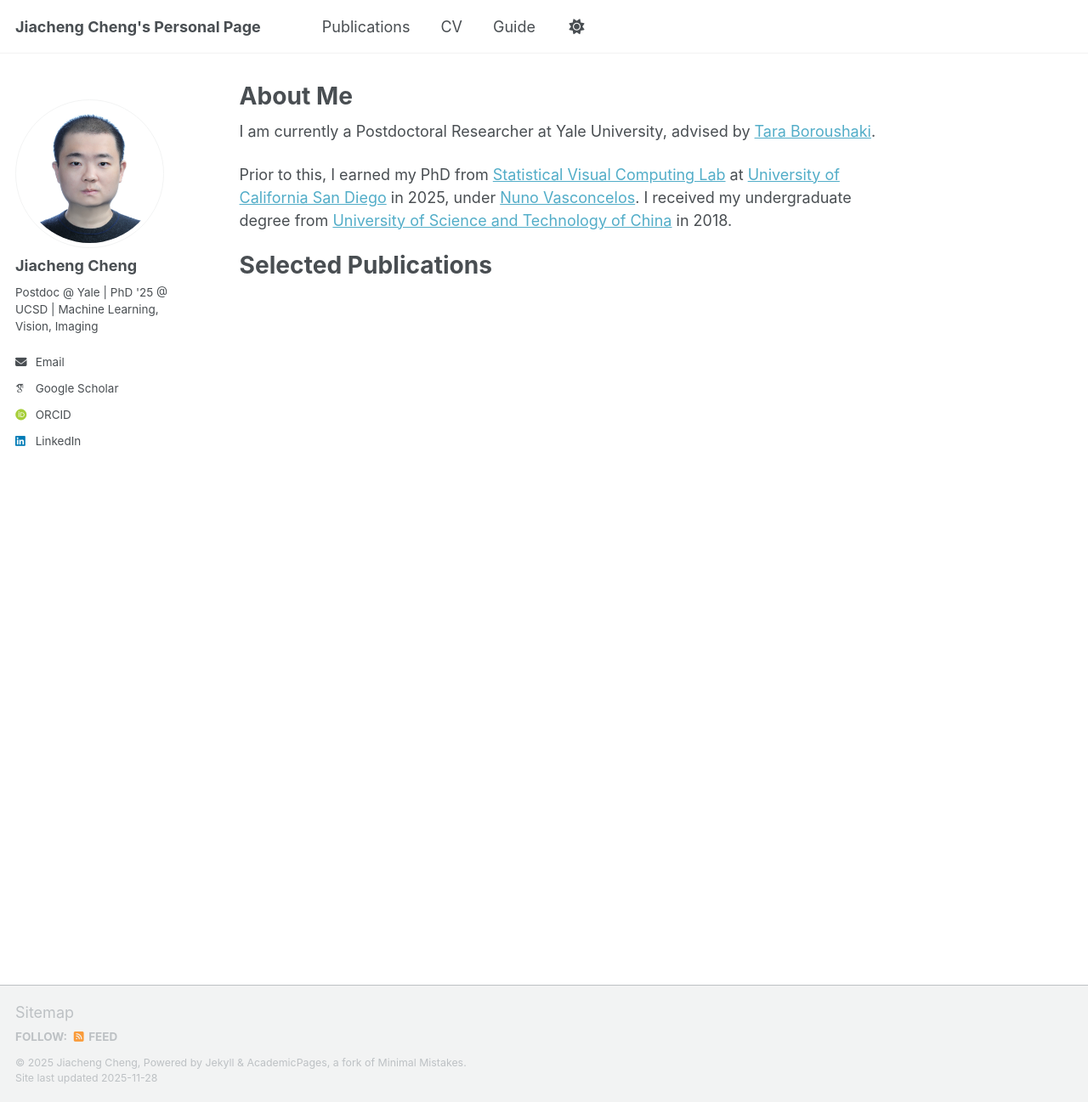
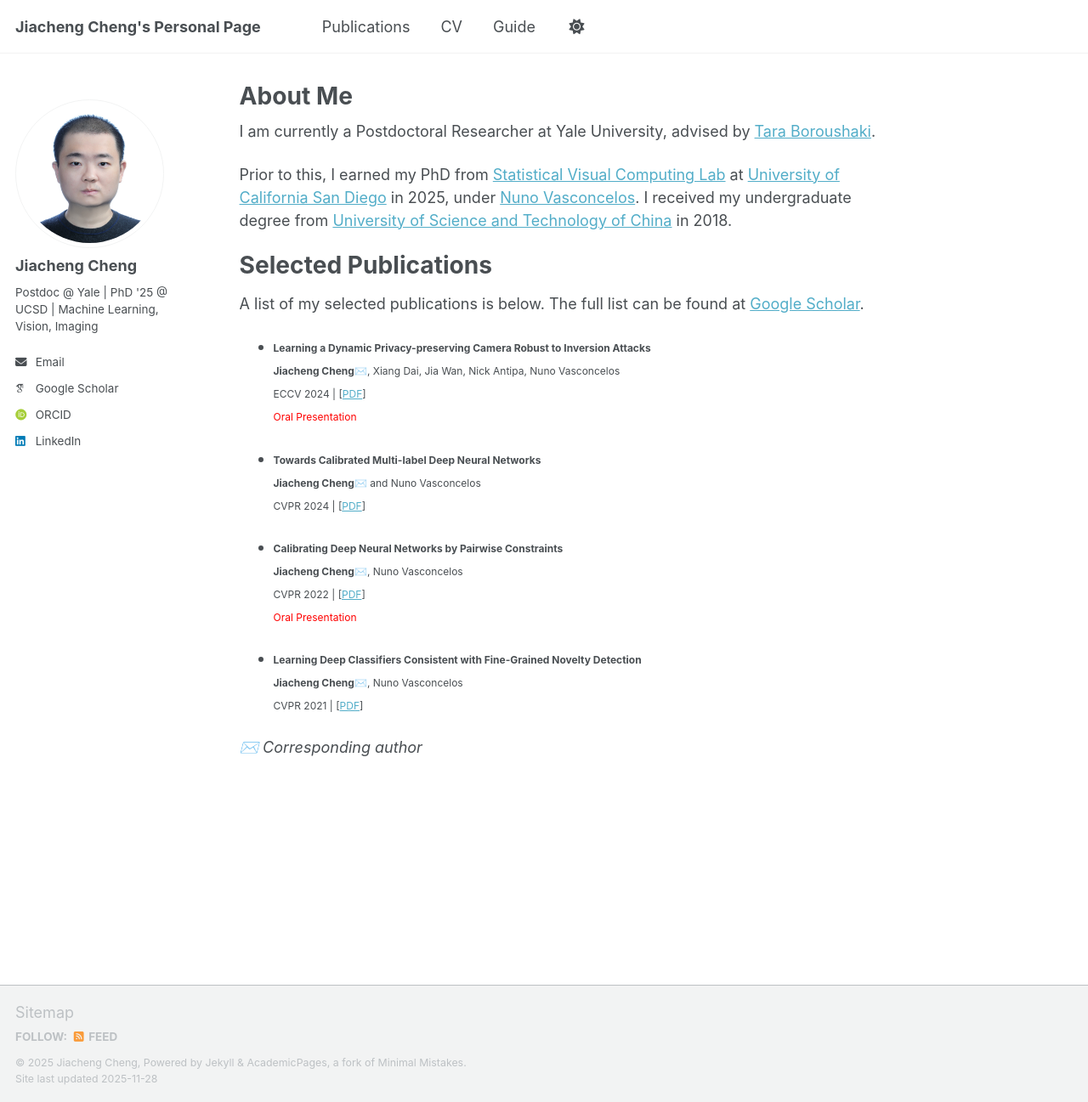
Before and after one commit to JiachengCheng96/JiachengCheng96.github.io, a Jekyll site: the page built from _pages/about.md, in a window 1280 px wide and 1297 px high. Shown: the whole window at 85% size. Built offline with Jekyll 4.4.1, drawn with Linux system fonts in a browser that asks for light colours; some web fonts are replaced; a script that is not in the unit is left out; part of the change alters nothing that is shown.

Commit message:
Update about.md

```diff
--- a/_pages/about.md
+++ b/_pages/about.md
@@ -13,35 +13,33 @@ I am currently a Postdoctoral Researcher at Yale University, advised by [Tara Bo
 Prior to this, I earned my PhD from  [Statistical Visual Computing Lab](http://www.svcl.ucsd.edu/) at [University of California San Diego](https://ucsd.edu/) in 2025, under [Nuno Vasconcelos](http://www.svcl.ucsd.edu/~nuno/). I received my undergraduate degree from [University of Science and Technology of China](https://en.ustc.edu.cn/) in 2018.
 
 
+
 # Selected Publications
-
-<style>
-.publication {
-    font-size: 12px;
-    line-height: 1.5;
-    margin-bottom: 0.8em; /* optional spacing between publications */
-}
 
 A list of my selected publications is below. The full list can be found at [Google Scholar](https://scholar.google.com/citations?user=bWqc6Z8AAAAJ&hl).
 
-- <span class="publication"> **Learning a Dynamic Privacy-preserving Camera Robust to Inversion Attacks**<br>
+- <span style="font-size:12px; line-height:1.5;">
+**Learning a Dynamic Privacy-preserving Camera Robust to Inversion Attacks**<br>
 **Jiacheng Cheng**✉️, Xiang Dai, Jia Wan, Nick Antipa, Nuno Vasconcelos<br>
 ECCV 2024 | [[PDF](#)]<br>
 <span style="color:red;">Oral Presentation</span>
 </span>
 
-- <span class="publication"> **Towards Calibrated Multi-label Deep Neural Networks**<br>
+- <span style="font-size:12px; line-height:1.5;">
+**Towards Calibrated Multi-label Deep Neural Networks**<br>
 **Jiacheng Cheng**✉️ and Nuno Vasconcelos<br>
 CVPR 2024 | [[PDF](#)]
 </span>
 
-- <span style="font-size:14px;"> **Calibrating Deep Neural Networks by Pairwise Constraints**<br>
+- <span style="font-size:12px; line-height:1.5;">
+**Calibrating Deep Neural Networks by Pairwise Constraints**<br>
 **Jiacheng Cheng**✉️, Nuno Vasconcelos<br>
 CVPR 2022 | [[PDF](#)]<br>
 <span style="color:red;">Oral Presentation</span>
 </span>
 
-- <span style="font-size:14px;"> **Learning Deep Classifiers Consistent with Fine-Grained Novelty Detection**<br>
+- <span style="font-size:12px; line-height:1.5;">
+**Learning Deep Classifiers Consistent with Fine-Grained Novelty Detection**<br>
 **Jiacheng Cheng**✉️, Nuno Vasconcelos<br>
 CVPR 2021 | [[PDF](#)]
 </span>
```
